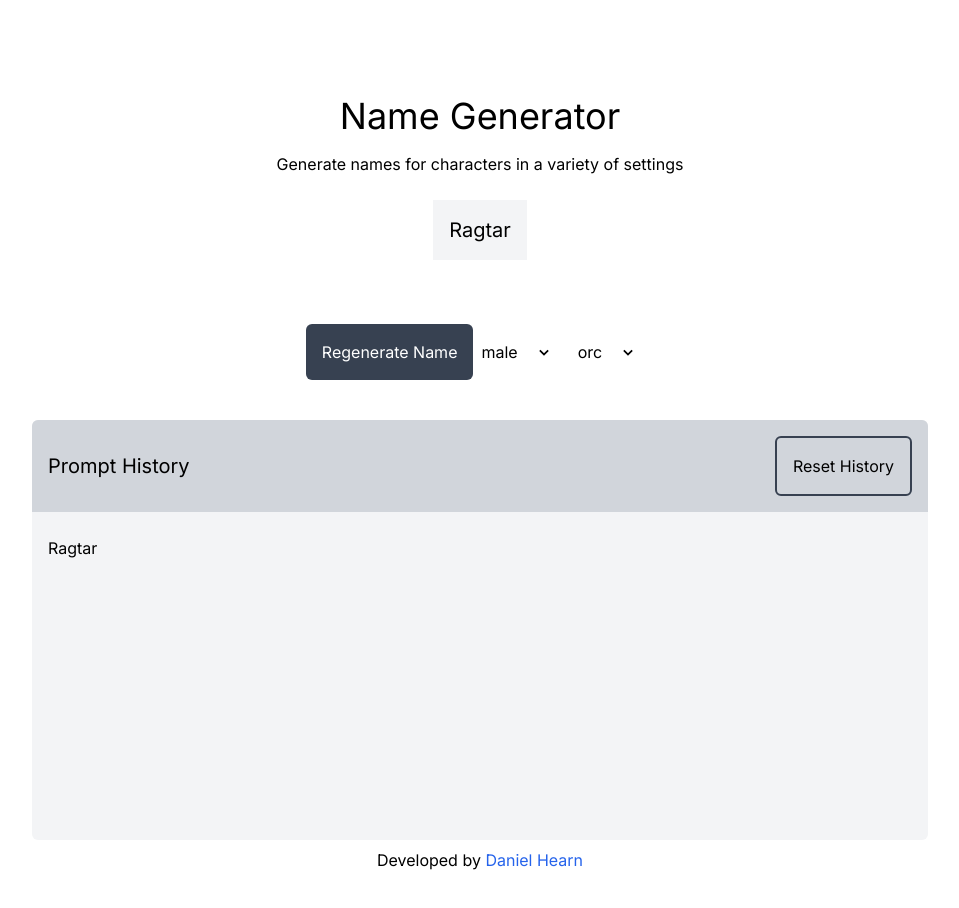
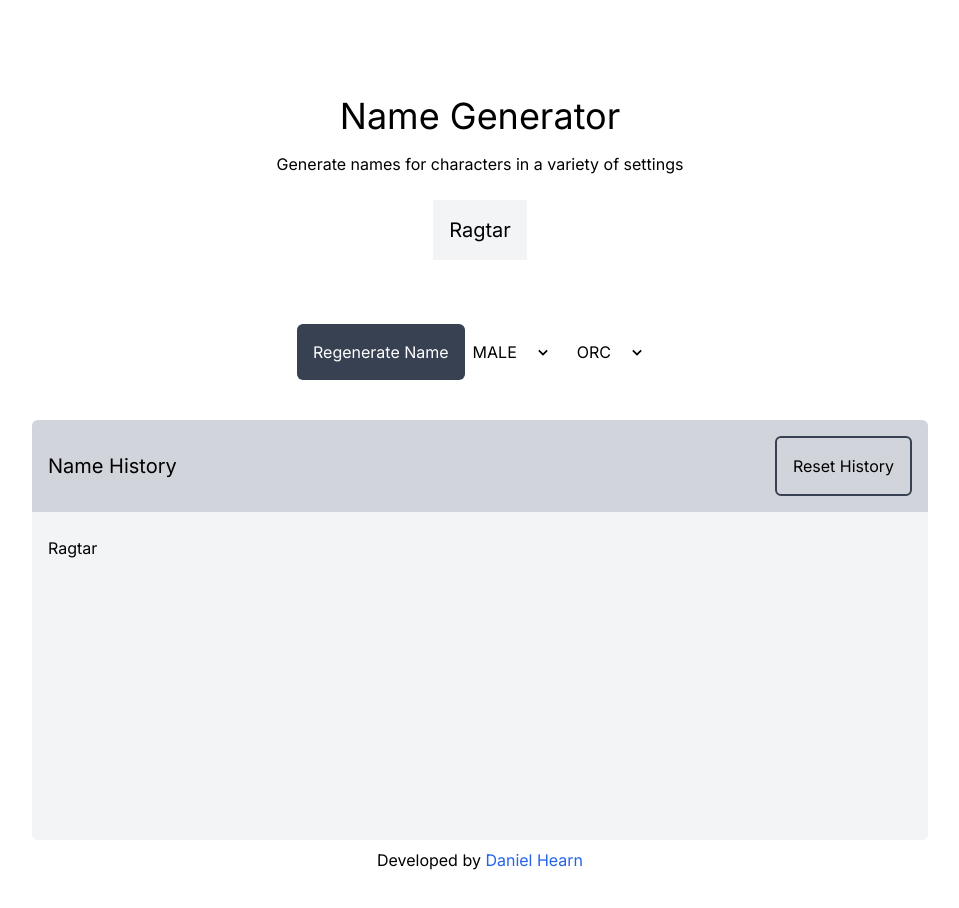
Before and after one commit to DanielHearn/name-generator, a Next.js app: page / in a window 1280 px wide. Shown: the top 908 px of the page, without its empty margins (160-1119 px from the left). Built offline with nearby package versions, Linux system fonts and the light colour scheme.

Commit message:
Fix build

```diff
--- a/app/components/dropdown/Dropdown.tsx
+++ b/app/components/dropdown/Dropdown.tsx
@@ -2,10 +2,14 @@
 import { useState, useRef, useEffect } from 'react'
 import { BiChevronDown, BiChevronUp } from 'react-icons/bi'
 
-export const Dropdown = (props: { activeKey: string; values: {}; onChange: () => {} }) => {
+export const Dropdown = (props: {
+  activeKey: string
+  values: Record<string, string>
+  onChange: (key: string) => void
+}) => {
   const { activeKey, values, onChange } = props
   const [open, setOpen] = useState(false)
-  const ref = useRef(null)
+  const ref = useRef<HTMLDivElement>(null)
 
   const handleOpen = () => {
     setOpen(!open)
@@ -28,7 +32,7 @@ export const Dropdown = (props: { activeKey: string; values: {}; onChange: () =>
   return (
     <div className="dropdown relative" ref={ref}>
       <div className="flex flex-row items-center justify-center">
-        <div>{values[activeKey]?.value || activeKey}</div>
+        <div>{values?.[activeKey]}</div>
         <button onClick={handleOpen} className="p-4 hover:bg-gray-600 user-">
           {!open ? (
             <BiChevronDown className="pointer-events-none" />
--- a/app/components/words/Words.tsx
+++ b/app/components/words/Words.tsx
@@ -28,11 +28,12 @@ export const Words = () => {
   const location = useAppSelector(selectLocation)
 
   const availableGenders = useMemo(() => {
-    return NAMES.races[race].words.genders
+    // @ts-ignore will fix later
+    return NAMES.races?.[race]?.words.genders
   }, [race])
 
   const availableGendersObject = useMemo(() => {
-    const object = {}
+    const object: Record<string, string> = {}
     for (const key of availableGenders) {
       object[key] = key.toUpperCase()
     }
@@ -44,14 +45,15 @@ export const Words = () => {
   }, [])
 
   const availableRacesObject = useMemo(() => {
-    const object = {}
+    const object: Record<string, string> = {}
     for (const key of availableRaces) {
       object[key] = key.toUpperCase()
     }
     return object
   }, [availableRaces])
 
-  const formattedSentence = word[0].toUpperCase() + word.substring(1)
+  const formattedSentence =
+    word[0].toUpperCase() + word.substring(1) + (location ? `of ${location}` : '')
 
   useEffect(() => {
     const resize = () => {
@@ -106,7 +108,7 @@ export const Words = () => {
       </div>
       <div className="flex flex-col items-center justify-center gap-2 mt-8 mb-2 ml-0 mr-0 w-full max-w-4xl bg-gray-100 rounded-md overflow-hidden">
         <div className="flex flex-row items-center place-content-between p-4 bg-gray-300 w-full">
-          <h4 className="text-xl">Prompt History</h4>
+          <h4 className="text-xl">Name History</h4>
           <button className={secondaryButtonStyle} onClick={() => dispatch(resetHistory())}>
             Reset History
           </button>
--- a/lib/features/words/wordSlice.ts
+++ b/lib/features/words/wordSlice.ts
@@ -7,20 +7,22 @@ const randomIndexFromArray = (max: number) => {
 
 const generateSlug = () => Math.random().toString(16).slice(2)
 
-const generateName = (gender, race): words => {
+const generateName = (gender: string, race: string) => {
+  // @ts-ignore will fix later
   const namesStart = NAMES.races[race].words[gender].start
+  // @ts-ignore will fix later
   const namesEnd = NAMES.races[race].words[gender].end
   const nameStart = namesStart[randomIndexFromArray(namesStart.length)]
   const nameEnd = namesEnd[randomIndexFromArray(namesEnd.length)]
   return `${nameStart}${nameEnd}`
 }
 
-const formatSentence = (word) => {
+const formatSentence = (word: string) => {
   return word[0].toUpperCase() + word.substring(1)
 }
 
-const addWordToHistory = (state: any, words) => {
-  const newHistoryItem = formatSentence(words)
+const addWordToHistory = (state: any, word: string) => {
+  const newHistoryItem = formatSentence(word)
   const newHistory = state.history.slice()
   newHistory.push(newHistoryItem)
   state.history = newHistory.slice()
@@ -65,7 +67,7 @@ export const wordSlice = createAppSlice({
     generateNewName: create.reducer((state) => {
       generateWord(state)
     }),
-    setWord: create.reducer((state, action: { payload: { word } }) => {
+    setWord: create.reducer((state, action: { payload: { word: string } }) => {
       const { word } = action.payload
       state.word = word
       addWordToHistory(state, state.word)
@@ -73,11 +75,11 @@ export const wordSlice = createAppSlice({
     resetHistory: create.reducer((state) => {
       state.history = []
     }),
-    changeGender: create.reducer((state, action: { payload: { value } }) => {
+    changeGender: create.reducer((state, action: { payload: { value: string } }) => {
       state.gender = action.payload.value
       generateWord(state)
     }),
-    changeRace: create.reducer((state, action: { payload: { value } }) => {
+    changeRace: create.reducer((state, action: { payload: { value: string } }) => {
       state.race = action.payload.value
       generateWord(state)
     }),
```
